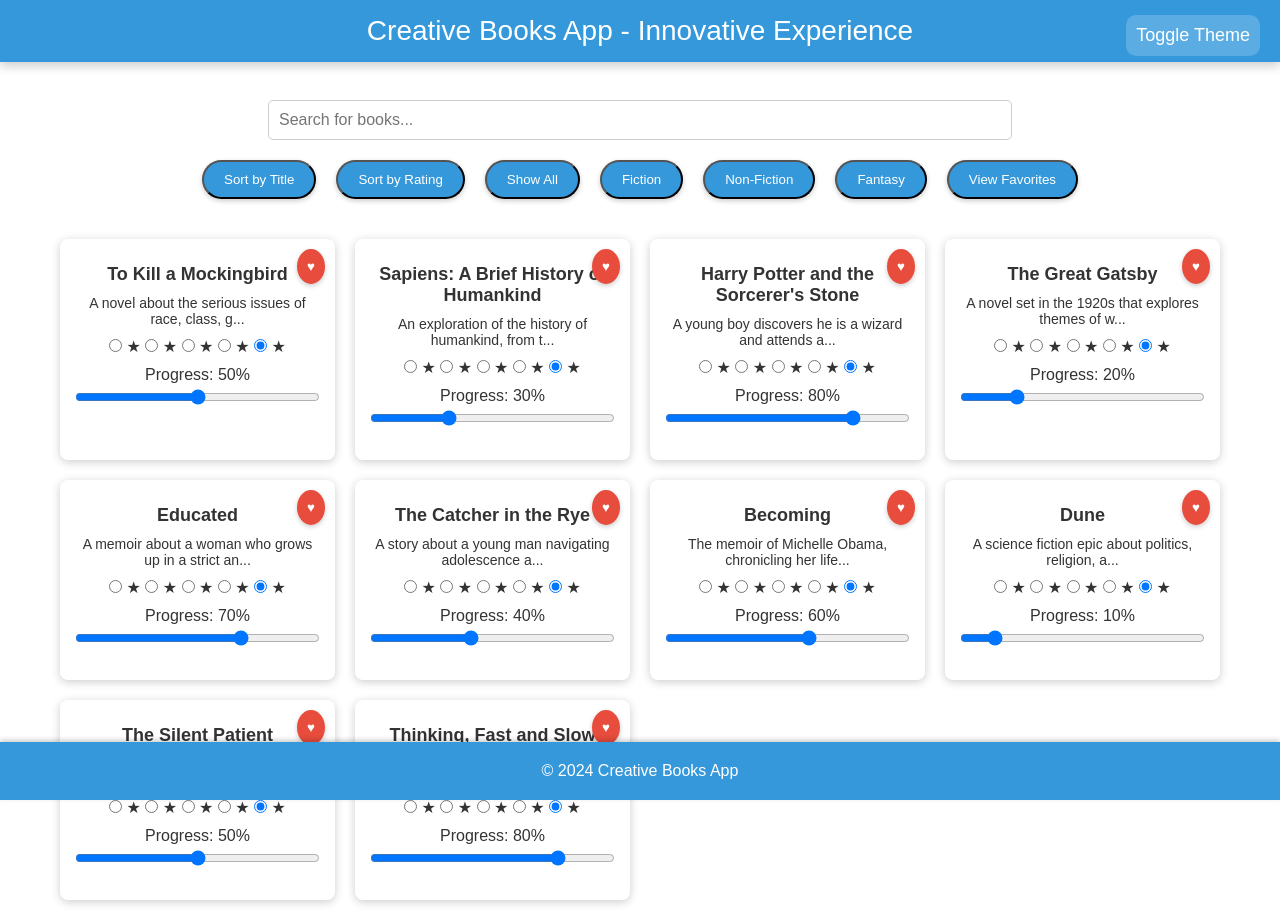
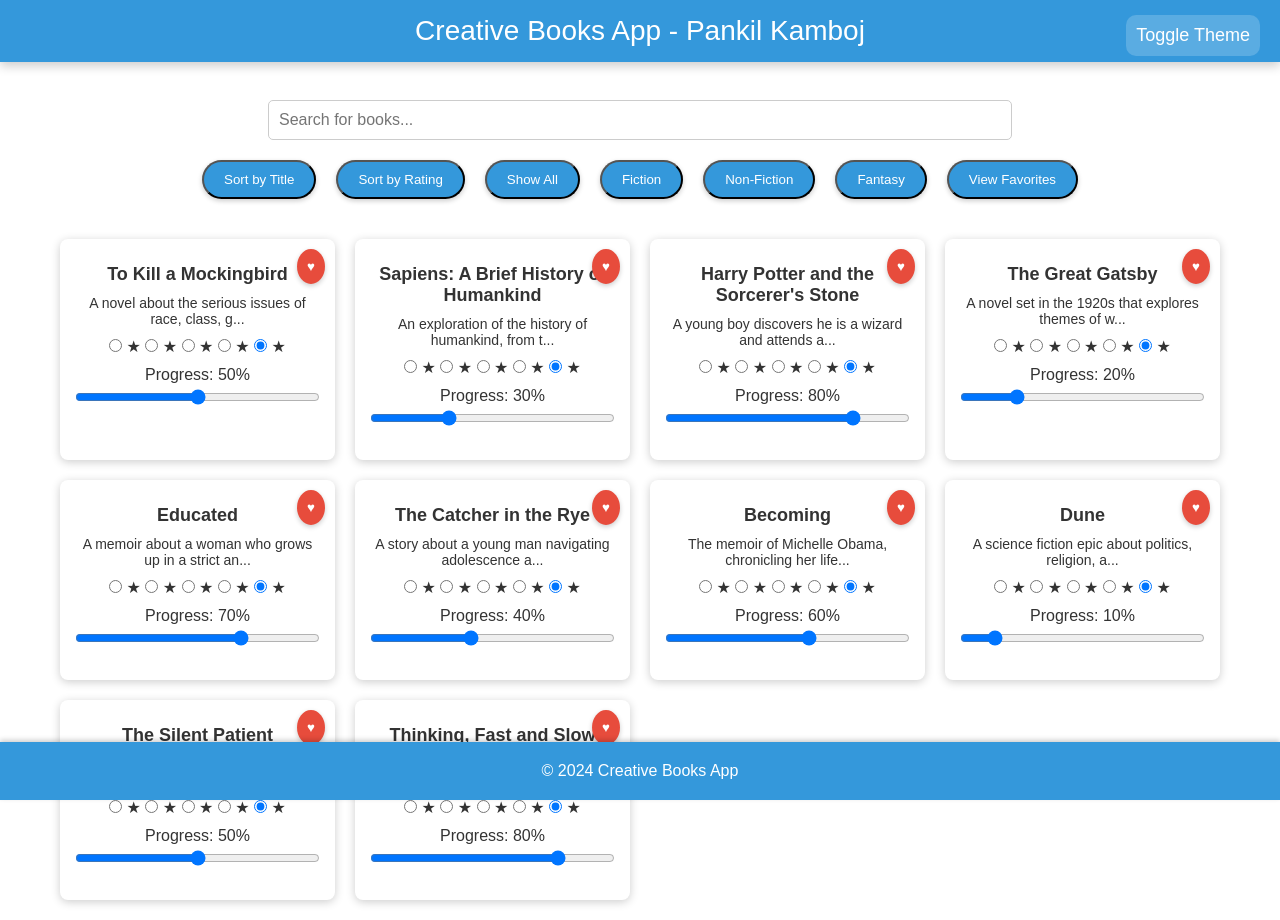
Before and after one commit to pankil22/final_project, a plain HTML site: page index.html in a window 1280 px wide. Drawn offline with Linux system fonts and the light colour scheme.

Commit message:
fourth12 commit

```diff
--- a/index.html
+++ b/index.html
@@ -291,7 +291,7 @@
 <body class="light-theme">
 
   <header>
-    Creative Books App - Innovative Experience
+    Creative Books App - Pankil Kamboj
     <button class="theme-toggle" onclick="toggleTheme()">Toggle Theme</button>
   </header>
 
```
